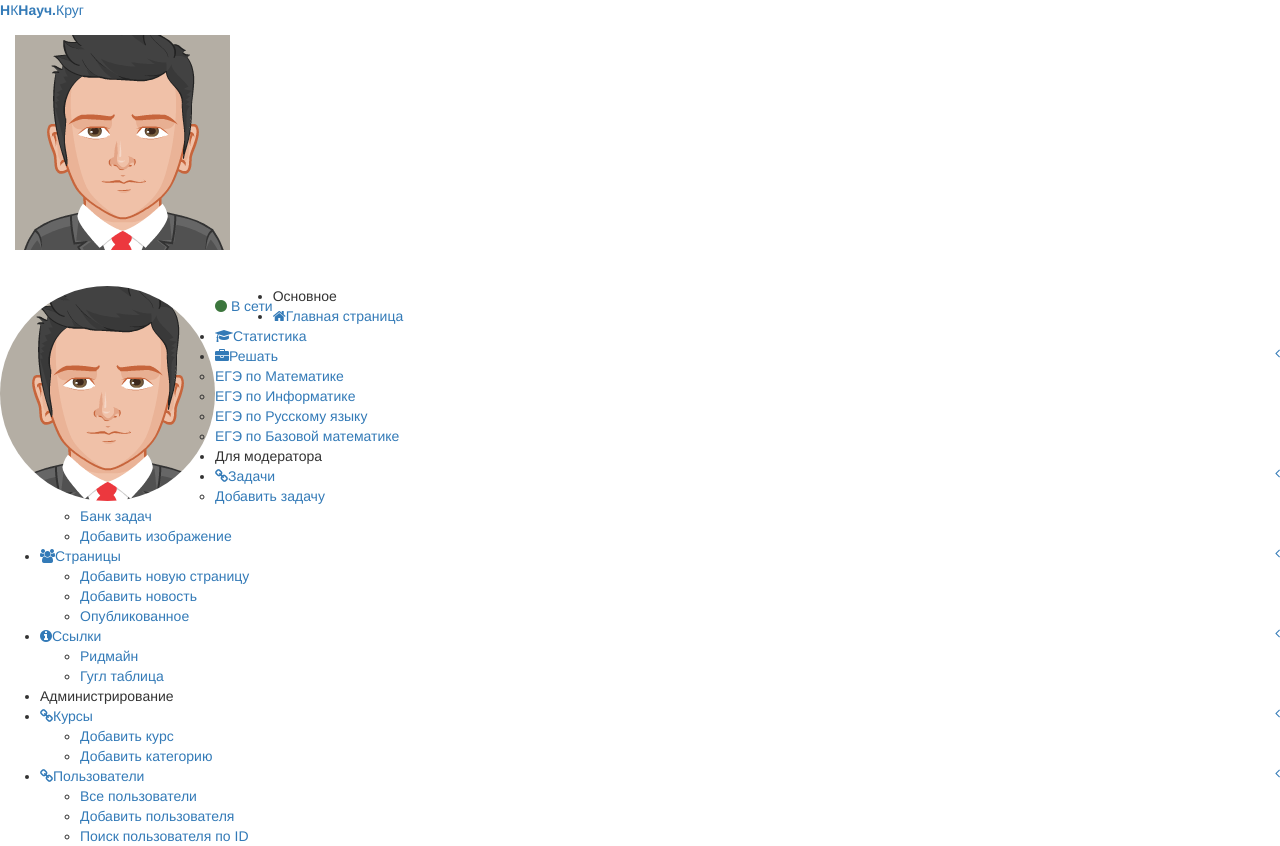
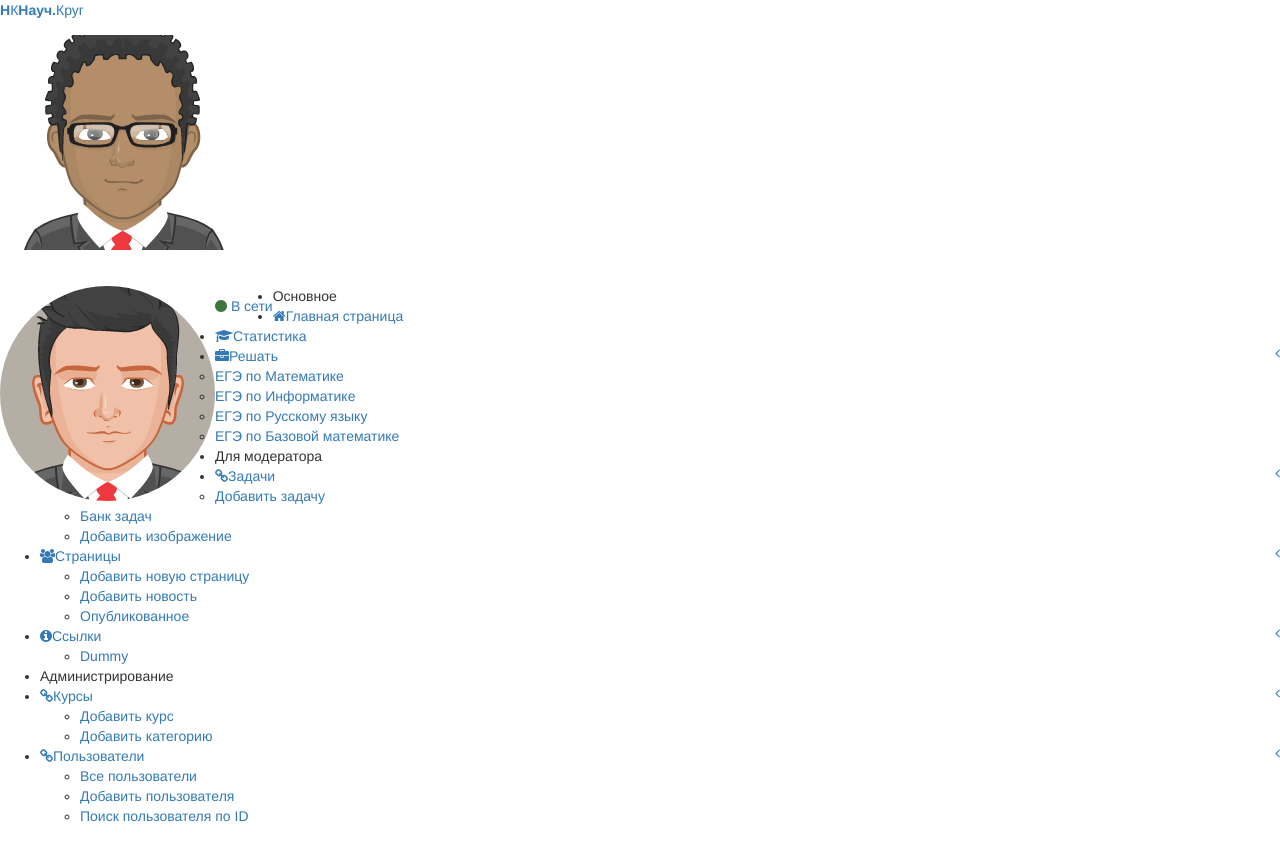
Before and after one commit to nauchcrug/backend, a Node project: template views/cab/add.pug in a window 1280 px wide. Shown: the top 846 px of the page. Run offline with Node 20 templates, Linux system fonts and the light colour scheme; the template is opened without the code that fills it, so the values that code supplies are empty; some libraries are stand-ins or nearby versions.

Commit message:
OY, SORYAN BRATISH

```diff
--- a/views/cab/layout.pug
+++ b/views/cab/layout.pug
@@ -47,13 +47,13 @@ html
                 // Кнопка
                 a.dropdown-toggle(href='#', data-toggle='dropdown')
                   // Изображение в логотипе
-                  img.user-image(src='/images/avatar5.png', alt='User Image')
+                  img.user-image(src='/images/avatar1.png', alt='User Image')
                   // hidden-xs hides the username on small devices so only the image appears.
                   span.hidden-xs #{fullname}
                 ul.dropdown-menu
                   // The user image in the menu
                   li.user-header
-                    img.img-circle(src='/images/avatar5.png', alt='User Image')
+                    img.img-circle(src='/images/avatar1.png', alt='User Image')
                     p
                       | #{fullname}
                       small #{status}
@@ -82,7 +82,6 @@ html
               a(href='/cab/profile')
                 i.fa.fa-circle.text-success
                 |  В сети
-
           ul.sidebar-menu
             li.header Основное
               // Optionally, you can add icons to the links
@@ -128,8 +127,7 @@ html
                   span Ссылки
                   +pullright
                 ul.treeview-menu
-                  +link("Ридмайн")
-                  +link("Гугл таблица","https://goo.gl/aX8Us7")
+                  +link('Dummy')
             li.header Администрирование
               li.treeview
                 a(href='#')
@@ -148,9 +146,6 @@ html
                   +link("Все пользователи")
                   +link("Добавить пользователя")
                   +link("Поиск пользователя по ID")
-
-
-
       .content-wrapper
         //.progress.progress-stripped.active
           .progress-bar(
```
